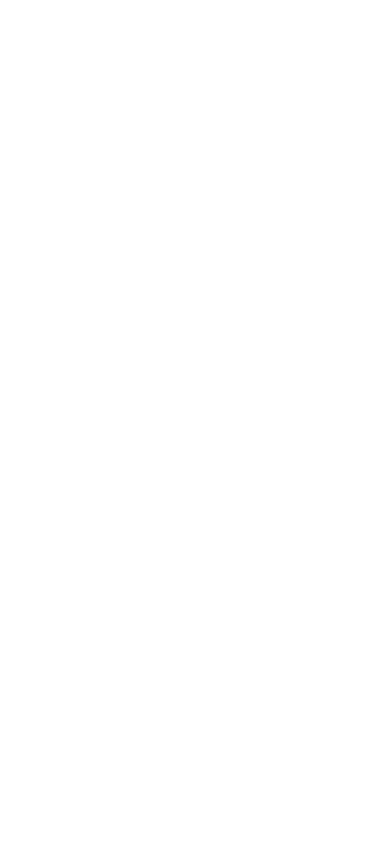
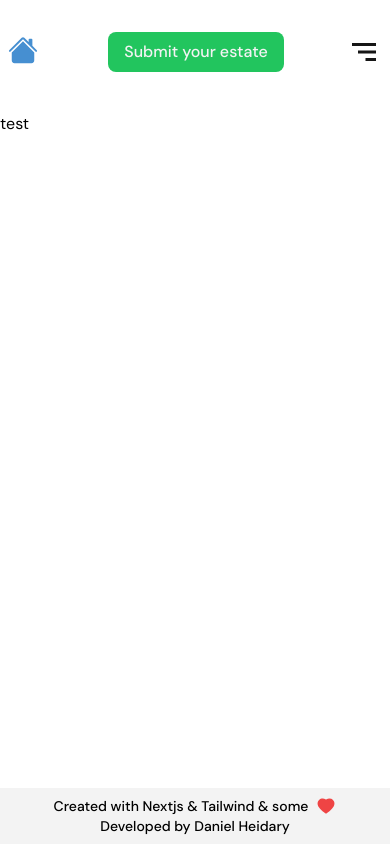
Before and after one commit to dani-hdr/real-state-app, a Next.js app: page /Estate/test in a window 390 px wide. Before the commit this address had no page. Built offline with nearby package versions, Linux system fonts and the light colour scheme.

Commit message:
fixed mobile menu

```diff
--- a/components/layout/Header.jsx
+++ b/components/layout/Header.jsx
@@ -28,7 +28,7 @@
               showMenu ? "translate-x-0" : "-translate-x-96"
             } lg:transform-none ease left-0 bottom-0 z-50 top-0 lg:p-0 px-4 py-4 `}
           >
-            <ul className="flex flex-col lg:flex-row  items-start md:items-center lg:m-0 mt-10 gap-10 xl:gap-16 text-black dark:text-slate-400 font-medium ">
+            <ul className="flex flex-col lg:flex-row  items-start lg:items-center lg:m-0 mt-10 gap-10 xl:gap-16 text-black dark:text-slate-400 font-medium ">
               <li onClick={()=> setShowMenu(false)}  className="hover:text-blue transition-colors decoration-2 decoration-blue hover:underline cursor-pointer  underline-offset-8 ">
                 <Link   href="/">Search</Link>
               </li>
@@ -56,7 +56,7 @@
 
 
 
-          <Link  href="estate/create" >
+          <Link  href="/estate/create" >
              <a className="py-2 px-4 min-w-min bg-green-500 hover:bg-green-600 font-medium    transition-colors text-white rounded-lg">Submit your estate </a>
             </Link>
 
--- /dev/null
+++ b/pages/Estate/test.jsx
@@ -0,0 +1,9 @@
+import React from 'react'
+
+const test = () => {
+  return (
+    <div>test</div>
+  )
+}
+
+export default test
```
